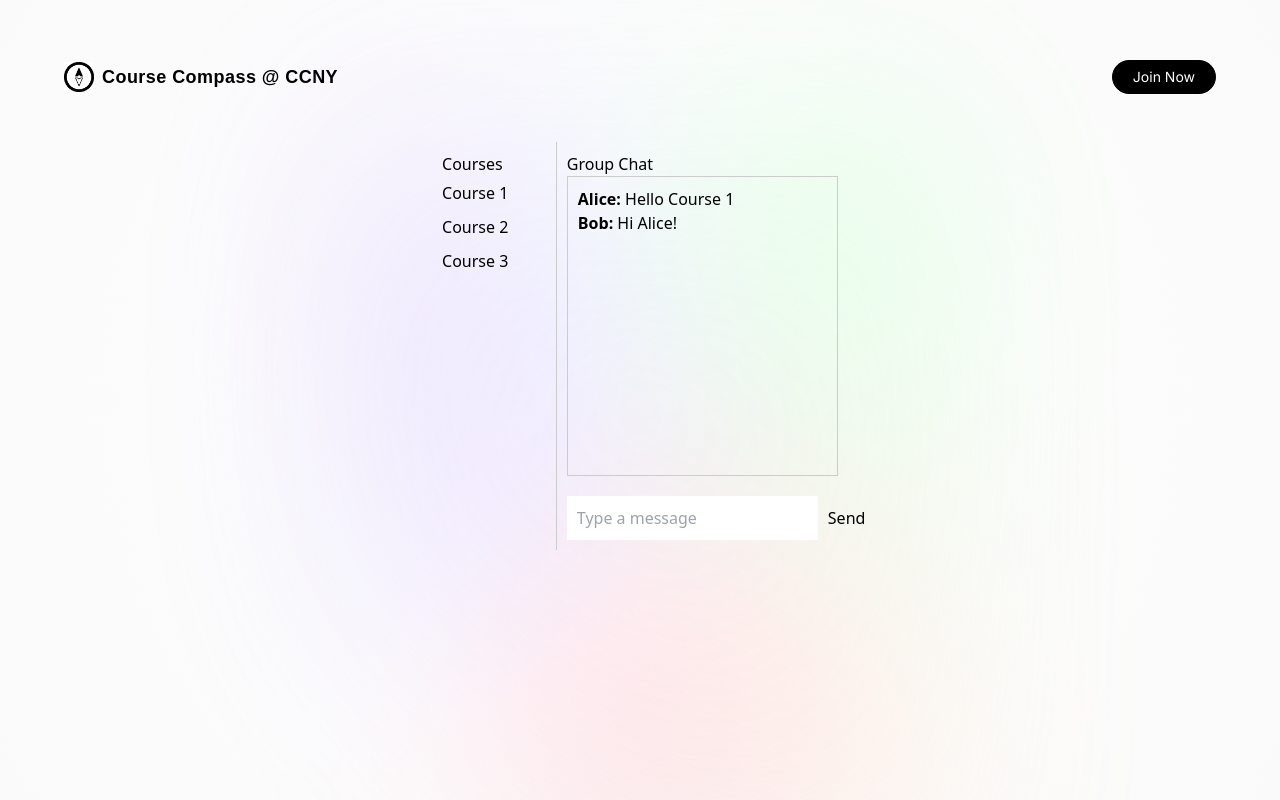
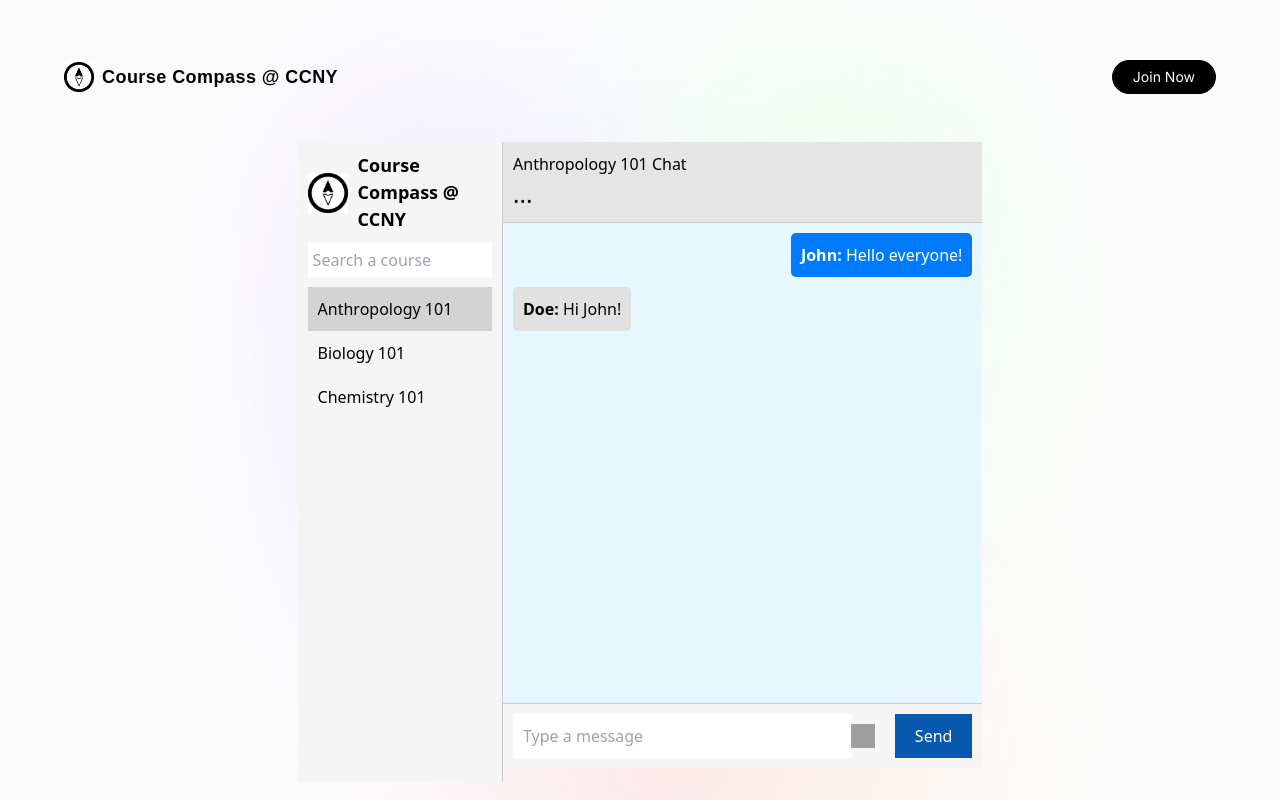
Before and after one commit to meftahul1/CCNY-Course-Compass, a Next.js app: page /chat in a window 1280 px wide. Built offline with nearby package versions, Linux system fonts and the light colour scheme; grey boxes are pictures that could not be loaded.

Commit message:
Fixed layout and functionality of chat page including file upload and dropdown menu

```diff
--- /dev/null
+++ b/app/chat/chat.css
@@ -0,0 +1,216 @@
+.chat-container {
+    display: flex;
+    height: 80vh; /* Adjust this value as needed */
+  }
+
+  .course-list {
+    width: 30%;
+    border-right: 1px solid #ccc;
+    padding: 10px;
+    background-color: #f5f5f5;
+  }
+
+  .logo-container {
+    display: flex;
+    align-items: center;
+    margin-bottom: 10px;
+  }
+
+  .logo {
+    height: 40px; /* Adjust the size as needed */
+    margin-right: 10px;
+  }
+
+  .logo-text {
+    font-size: 18px; /* Adjust the font size as needed */
+    font-weight: bold;
+  }
+
+  .search-bar {
+    width: 100%;
+    padding: 5px;
+    margin-bottom: 10px;
+  }
+
+  .course-list ul {
+    list-style-type: none;
+    padding: 0;
+  }
+
+  .course-list li {
+    padding: 10px;
+    cursor: pointer;
+  }
+
+  .course-list li.active-course {
+    background-color: #d3d3d3;
+  }
+
+  .chat-area {
+    width: 70%;
+    display: flex;
+    flex-direction: column;
+  }
+
+  .chat-header {
+    display: flex;
+    justify-content: space-between; /* This ensures the space between title and button */
+    align-items: center;
+    padding: 10px;
+    background-color: #e5e5e5;
+    border-bottom: 1px solid #ccc;
+  }
+
+  .chat-title {
+    flex-grow: 1;
+  }
+
+  .dropdown {
+    position: relative;
+    display: flex;
+    align-items: center;
+    margin-left: auto; /* Ensure the button aligns to the right */
+  }
+
+  .dropdown-btn {
+    background: none;
+    border: none;
+    font-size: 24px;
+    cursor: pointer;
+  }
+
+  .dropdown-content {
+    display: flex;
+    flex-direction: column;
+    position: absolute;
+    right: 0;
+    top: 24px; /* Position it right under the button */
+    background-color: white;
+    min-width: 100px;
+    box-shadow: 0px 8px 16px rgba(0, 0, 0, 0.2);
+    z-index: 1;
+  }
+
+  .dropdown-content button {
+    padding: 8px 16px;
+    border: none;
+    background: none;
+    cursor: pointer;
+    text-align: left;
+  }
+
+  .dropdown-content button:hover {
+    background-color: #f1f1f1;
+  }
+
+  .messages-container {
+    flex: 1;
+    padding: 10px;
+    overflow-y: auto; /* Ensure scrolling for long messages */
+    background-color: #e6f7ff;
+    max-height: 60vh; /* Adjust this value as needed */
+  }
+
+  .message {
+    display: flex;
+    margin-bottom: 10px;
+  }
+
+  .message.me {
+    justify-content: flex-end;
+  }
+
+  .message-content {
+    max-width: 70%;
+    padding: 10px;
+    border-radius: 5px;
+    background-color: #007bff;
+    color: white;
+  }
+
+  .message.me .message-content {
+    background-color: #007bff;
+    color: white;
+  }
+
+  .message.other .message-content {
+    background-color: #e1e1e1;
+    color: black;
+  }
+
+  .message-input-container {
+    display: flex;
+    padding: 10px;
+    border-top: 1px solid #ccc;
+    background-color: #f5f5f5;
+  }
+
+  .message-input {
+    flex: 1;
+    padding: 10px;
+  }
+
+  .send-btn {
+    padding: 10px 20px;
+    background-color: #0758ae;
+    color: white;
+    border: none;
+    cursor: pointer;
+  }
+
+  .file-input-container {
+    display: flex;
+    align-items: center;
+  }
+
+  .file-input-container input[type="file"] {
+    display: none; /* Hide the file input */
+  }
+
+  .file-input-label {
+    cursor: pointer;
+    margin-right: 10px;
+  }
+
+  .file-input-label img, .upload-btn img {
+    width: 24px; /* Adjust the size as needed */
+    height: 24px; /* Adjust the size as needed */
+    margin-right: 10px;
+  }
+
+  .upload-btn {
+    background: none;
+    border: none;
+    cursor: pointer;
+  }
+
+  /* Add this to chat.css */
+.dropdown-content {
+    display: flex;
+    flex-direction: column;
+    position: absolute;
+    right: 0;
+    top: 100%; /* Position it right under the button */
+    background-color: white;
+    min-width: 100px;
+    box-shadow: 0px 8px 16px rgba(0, 0, 0, 0.2);
+    z-index: 1;
+  }
+
+  .dropdown-content button {
+    padding: 8px 16px;
+    border: none;
+    background: none;
+    cursor: pointer;
+    text-align: left;
+  }
+
+  .dropdown-content button:hover {
+    background-color: #f1f1f1;
+  }
+
+  /* Ensure the parent container has relative positioning */
+  .chat-title {
+    position: relative; /* Add this line */
+    flex-grow: 1;
+  }
--- a/app/chat/page.js
+++ b/app/chat/page.js
@@ -1,23 +1,23 @@
 "use client"
-import { useState } from 'react';
-
+import { useState, useEffect } from 'react';
+import './chat.css';
 
 const dummyCourses = [
-  { id: 1, name: 'Course 1' },
-  { id: 2, name: 'Course 2' },
-  { id: 3, name: 'Course 3' }
+  { id: 1, name: 'Anthropology 101' },
+  { id: 2, name: 'Biology 101' },
+  { id: 3, name: 'Chemistry 101' }
 ];
 
 const dummyMessages = {
   1: [
-    { user: 'Alice', message: 'Hello Course 1' },
-    { user: 'Bob', message: 'Hi Alice!' }
+    { user: 'John', message: 'Hello everyone!', sender: 'me' },
+    { user: 'Doe', message: 'Hi John!', sender: 'other' }
   ],
   2: [
-    { user: 'Charlie', message: 'Hello Course 2' }
+    { user: 'Jane', message: 'Hello everyone!', sender: 'other' }
   ],
   3: [
-    { user: 'David', message: 'Hello Course 3' }
+    { user: 'David', message: 'Hello everyone!', sender: 'other' }
   ]
 };
 
@@ -25,6 +25,21 @@ const GroupChat = () => {
   const [selectedCourse, setSelectedCourse] = useState(dummyCourses[0].id);
   const [messages, setMessages] = useState(dummyMessages[selectedCourse]);
   const [newMessage, setNewMessage] = useState('');
+  const [courseSearch, setCourseSearch] = useState('');
+  const [searchResults, setSearchResults] = useState(dummyCourses);
+  const [showDropdown, setShowDropdown] = useState(false);
+  const [file, setFile] = useState(null);
+
+  useEffect(() => {
+    if (courseSearch.trim() !== '') {
+      const results = dummyCourses.filter(course =>
+        course.name.toLowerCase().includes(courseSearch.toLowerCase())
+      );
+      setSearchResults(results);
+    } else {
+      setSearchResults(dummyCourses);
+    }
+  }, [courseSearch]);
 
   const handleCourseClick = (courseId) => {
     setSelectedCourse(courseId);
@@ -32,45 +47,121 @@ const GroupChat = () => {
   };
 
   const handleSendMessage = () => {
-    const updatedMessages = [...messages, { user: 'You', message: newMessage }];
+    if (newMessage.trim() !== '') {
+      const updatedMessages = [...messages, { user: 'John', message: newMessage, sender: 'me' }];
       setMessages(updatedMessages);
       dummyMessages[selectedCourse] = updatedMessages; // Update the dummy data
       setNewMessage('');
+    }
+  };
+
+  const handleKeyPress = (e) => {
+    if (e.key === 'Enter') {
+      handleSendMessage();
+    }
+  };
+
+  const handleDeleteChat = () => {
+    delete dummyMessages[selectedCourse];
+    setMessages([]);
+    setSearchResults(searchResults.filter(course => course.id !== selectedCourse));
+    setSelectedCourse(null);
+    setShowDropdown(false);
+  };
+
+  const handleFileChange = (event) => {
+    setFile(event.target.files[0]);
+  };
+
+  const handleUpload = () => {
+    if (file) {
+      // Handle file upload here (e.g., send to server or add to messages)
+      console.log('File uploaded:', file.name);
+      setFile(null);
+    }
+  };
+
+  const getSelectedCourseName = () => {
+    const course = dummyCourses.find(course => course.id === selectedCourse);
+    return course ? course.name : 'No Course Selected';
   };
 
   return (
-    <div style={{ display: 'flex' }}>
-      <div style={{ width: '30%', borderRight: '1px solid #ccc', padding: '10px' }}>
-        <h3>Courses</h3>
+    <div className="chat-container">
+      <div className="course-list">
+        <div className="logo-container">
+          <img src="/assets/icons/icon.png" alt="Course Compass @ CCNY" className="logo" />
+          <h3 className="logo-text">Course Compass @ CCNY</h3>
+        </div>
+        <input
+          type="text"
+          placeholder="Search a course"
+          className="search-bar"
+          value={courseSearch}
+          onChange={(e) => setCourseSearch(e.target.value)}
+        />
         <ul>
-          {dummyCourses.map(course => (
+          {searchResults.map(course => (
             <li
               key={course.id}
               onClick={() => handleCourseClick(course.id)}
-              style={{ cursor: 'pointer', padding: '5px 0' }}
+              className={course.id === selectedCourse ? 'active-course' : ''}
             >
               {course.name}
             </li>
           ))}
         </ul>
       </div>
-      <div style={{ width: '70%', padding: '10px' }}>
-        <h3>Group Chat</h3>
-        <div style={{ height: '300px', overflowY: 'scroll', border: '1px solid #ccc', padding: '10px' }}>
-          {messages.map((msg, index) => (
-            <div key={index}><strong>{msg.user}:</strong> {msg.message}</div>
-          ))}
+      <div className="chat-area">
+        <div className="chat-header">
+          <div className="chat-title">
+            <h3>{getSelectedCourseName()} Chat</h3>
+            <button onClick={() => setShowDropdown(!showDropdown)} className="dropdown-btn">
+              ...
+            </button>
+            {showDropdown && (
+              <div className="dropdown-content">
+                <button onClick={handleDeleteChat}>Delete Chat</button>
               </div>
-        <div style={{ marginTop: '20px', display: 'flex' }}>
+            )}
+          </div>
+        </div>
+        <div className="messages-container">
+          {messages && messages.length > 0 ? (
+            messages.map((msg, index) => (
+              <div key={index} className={`message ${msg.sender}`}>
+                <div className="message-content">
+                  <strong>{msg.user}:</strong> {msg.message}
+                </div>
+              </div>
+            ))
+          ) : (
+            <p>No messages in this chat.</p>
+          )}
+        </div>
+        {selectedCourse && (
+          <div className="message-input-container">
             <input
               type="text"
               value={newMessage}
               onChange={(e) => setNewMessage(e.target.value)}
+              onKeyPress={handleKeyPress} // Add this line
               placeholder="Type a message"
-            style={{ flex: 1, padding: '10px' }}
+              className="message-input"
             />
-          <button onClick={handleSendMessage} style={{ padding: '10px' }}>Send</button>
+            <div className="file-input-container">
+              <label htmlFor="file-upload" className="file-input-label">
+                <img src="/assets/icons/clip.png" alt="Upload" /> {/* Ensure this path is correct */}
+              </label>
+              <input
+                type="file"
+                id="file-upload"
+                onChange={handleFileChange}
+              />
             </div>
+            <button onClick={handleSendMessage} className="send-btn">Send</button>
+          </div>
+        )}
       </div>
     </div>
   );
```
Lines whose indentation alone changed are shown as unchanged.
